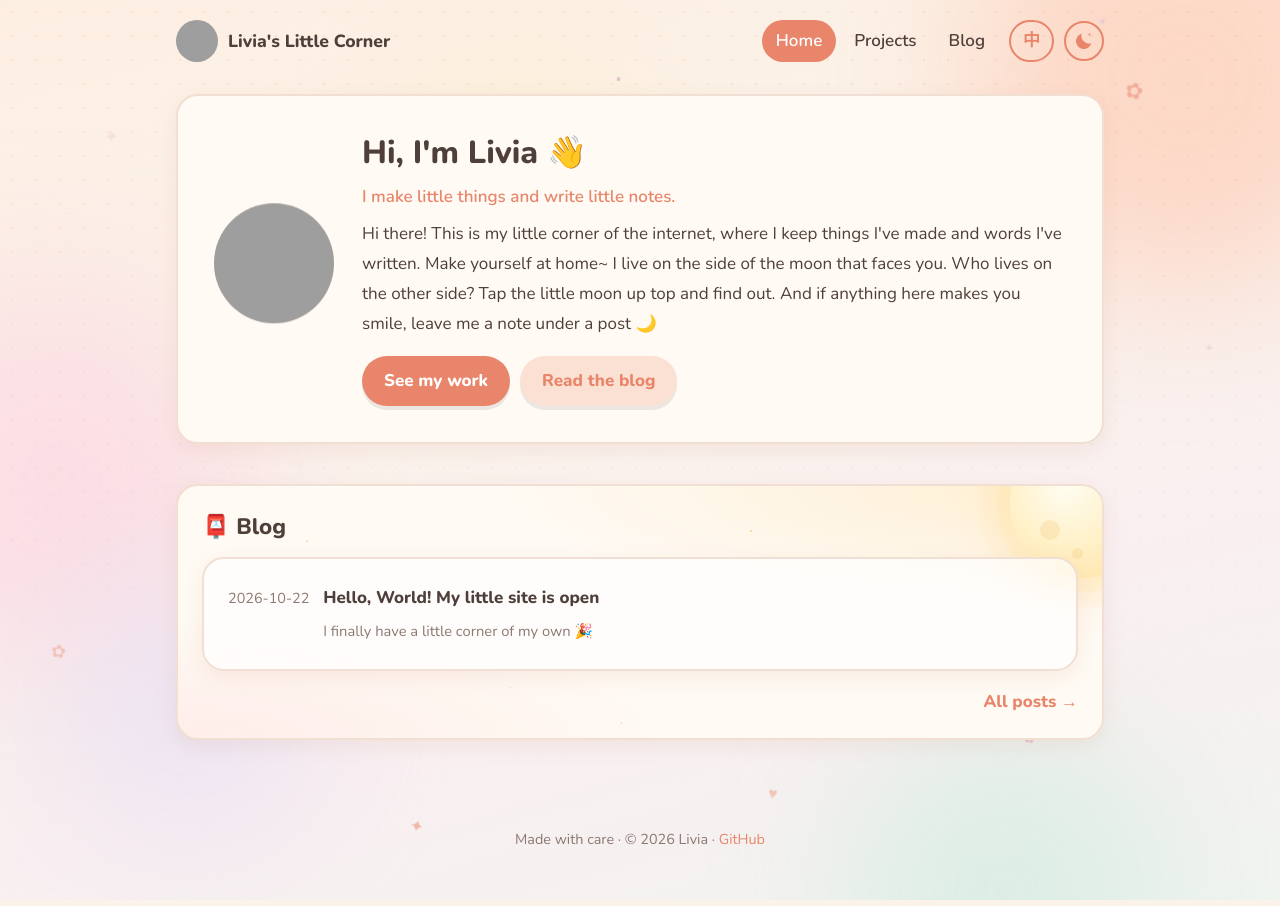
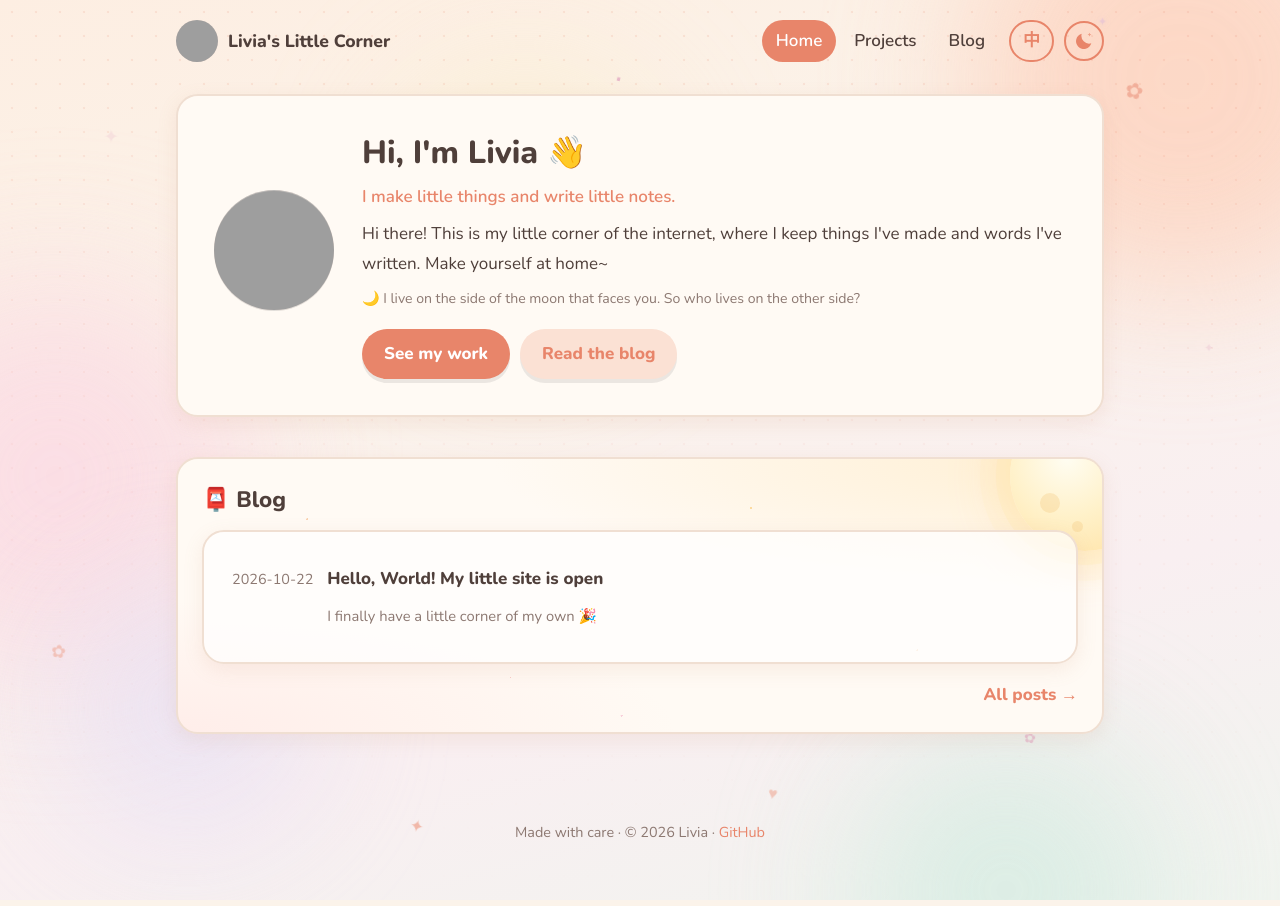
Before and after one commit to livia-bai/livia-bai.github.io, a Jekyll site: the page built from index.html, in a window 1280 px wide. Built offline with Jekyll 4.4.1, drawn with Linux system fonts in a browser that asks for light colours; grey boxes are pictures that could not be loaded.

Commit message:
Matching moons, whisper line under bio, taller post list items
Co-Authored-By: Claude <noreply@anthropic.com>

```diff
--- a/_config.yml
+++ b/_config.yml
@@ -7,8 +7,10 @@ author:
   avatar: "https://github.com/livia-bai.png"   # 和 GitHub 头像同步；也可以填表情如 "🌷"，或图片路径如 /assets/img/avatar.jpg
   tagline_zh: "喜欢做小东西、写点碎碎念的人"
   tagline_en: "I make little things and write little notes."
-  bio_zh: "你好呀！这里是我的小角落，放着我做过的作品和平时写下的文字。欢迎随便逛逛～我住在月亮朝着你的这一面，那背面住着谁呢？点右上角的小月亮翻过去看看就知道啦。如果有什么让你笑了一下，记得在文章下面给我留个言哦 🌙"
-  bio_en: "Hi there! This is my little corner of the internet, where I keep things I've made and words I've written. Make yourself at home~ I live on the side of the moon that faces you. Who lives on the other side? Tap the little moon up top and find out. And if anything here makes you smile, leave me a note under a post 🌙"
+  bio_zh: "你好呀！这里是我的小角落，放着我做过的作品和平时写下的文字。欢迎随便逛逛～"
+  whisper_zh: "我住在月亮朝着你的这一面，那背面住着谁呢？"
+  bio_en: "Hi there! This is my little corner of the internet, where I keep things I've made and words I've written. Make yourself at home~"
+  whisper_en: "I live on the side of the moon that faces you. So who lives on the other side?"
   email: ""               # 想公开邮箱就填上
   github: "livia-bai"     # 你的 GitHub 用户名
 
--- a/_includes/side-posts.html
+++ b/_includes/side-posts.html
@@ -5,7 +5,7 @@
 {% assign bright = site.posts | where_exp: "p", "p.side != 'dark'" %}
 {% assign dark = site.posts | where: "side", "dark" %}
 <div class="side-panel side-bright bright-side card">
-  <div class="bright-moon" aria-hidden="true"></div>
+  <div class="side-moon bright-moon" aria-hidden="true"></div>
   {% if include.plain %}<h2 class="section-title">📮 <span lang="zh">博客</span><span lang="en">Blog</span></h2>
   {% else %}<h2 class="section-title">🌕 <span lang="zh">月之亮面</span><span lang="en">The Bright Side</span></h2>{% endif %}
   {% if bright.size > 0 %}{% include post-list.html posts=bright limit=include.limit %}
@@ -15,7 +15,7 @@
   </div>{% endif %}
 </div>
 <div class="side-panel side-dark dark-side card">
-  <div class="dark-moon" aria-hidden="true"></div>
+  <div class="side-moon dark-moon" aria-hidden="true"></div>
   {% if include.plain %}<h2 class="section-title">📮 <span lang="zh">博客</span><span lang="en">Blog</span></h2>
   {% else %}<h2 class="section-title">🌑 <span lang="zh">月之暗面</span><span lang="en">The Dark Side</span></h2>{% endif %}
   {% if dark.size > 0 %}{% include post-list.html posts=dark limit=include.limit %}
--- a/assets/css/style.css
+++ b/assets/css/style.css
@@ -228,16 +228,18 @@ img { max-width: 100%; }
     radial-gradient(120% 90% at 100% 0%, rgba(255, 226, 170, .45) 0%, transparent 55%),
     radial-gradient(90% 80% at 0% 100%, rgba(255, 214, 214, .35) 0%, transparent 60%);
 }
+/* 两颗月亮是同一颗：同样的大小、位置和月坑，亮面被照亮，暗面在阴影里 */
+.side-moon {
+  position: absolute; top: -58px; right: -58px; width: 150px; height: 150px; border-radius: 50%;
+}
+.side-moon::before, .side-moon::after { content: ""; position: absolute; border-radius: 50%; }
+.side-moon::before { width: 20px; height: 20px; left: 30px; top: 92px; }
+.side-moon::after { width: 11px; height: 11px; left: 62px; top: 120px; }
 .bright-moon {
-  position: absolute; top: -58px; right: -58px; width: 150px; height: 150px; border-radius: 50%;
   background: radial-gradient(circle at 38% 38%, #fffdf2 0%, #fff1c9 45%, #ffdf9e 100%);
   box-shadow: 0 0 0 14px rgba(255, 230, 170, .25), 0 0 0 30px rgba(255, 230, 170, .12), 0 0 60px rgba(255, 205, 120, .45);
 }
-.bright-moon::before, .bright-moon::after {
-  content: ""; position: absolute; border-radius: 50%; background: rgba(240, 196, 120, .28);
-}
-.bright-moon::before { width: 20px; height: 20px; left: 30px; top: 92px; }
-.bright-moon::after { width: 11px; height: 11px; left: 62px; top: 120px; }
+.bright-moon::before, .bright-moon::after { background: rgba(240, 196, 120, .3); }
 .side-bright .post-item { background: rgba(255, 255, 255, .7); }
 
 /* 暗面面板：在暮紫底色上撒一点星星，右上角藏一颗月亮的背面 */
@@ -252,10 +254,10 @@ img { max-width: 100%; }
     radial-gradient(1px 1px at 44% 90%, rgba(235,225,255,.7) 50%, transparent 51%);
 }
 .dark-moon {
-  position: absolute; top: -70px; right: -70px; width: 150px; height: 150px; border-radius: 50%;
-  background: radial-gradient(circle at 35% 35%, #6a5f86, #4a4062 70%);
-  box-shadow: inset -16px -12px 28px rgba(0, 0, 0, .3), 0 0 50px rgba(255, 226, 173, .12);
+  background: radial-gradient(circle at 38% 38%, #7d7299 0%, #625879 45%, #4d4462 100%);
+  box-shadow: 0 0 0 14px rgba(200, 185, 240, .1), 0 0 0 30px rgba(200, 185, 240, .05), 0 0 60px rgba(190, 170, 240, .18);
 }
+.dark-moon::before, .dark-moon::after { background: rgba(40, 30, 60, .3); }
 .post.dark-side .poem { border-left-color: var(--accent-soft); }
 
 /* 月之暗面有新文章时，月亮按钮上亮一颗小星星 */
@@ -297,6 +299,7 @@ img { max-width: 100%; }
 .hero h1 { margin: 0 0 6px; font-size: 2rem; }
 .hero p { margin: 8px 0; }
 .tagline { color: var(--accent); font-weight: 600; }
+.hero .whisper { color: var(--muted); font-size: .88rem; margin-top: 4px; }
 .hero-avatar {
   flex: none; width: 120px; height: 120px; display: grid; place-items: center;
   font-size: 64px; background: var(--accent-soft); border-radius: 50%;
@@ -346,8 +349,8 @@ a.project:hover .project-emoji { transform: scale(1.15) rotate(-6deg); }
 /* ========== 文章列表 ========== */
 .post-list { list-style: none; padding: 0; margin: 0; display: grid; gap: 14px; }
 .post-item a {
-  display: grid; grid-template-columns: auto 1fr auto; gap: 6px 14px; align-items: baseline;
-  padding: 24px 24px; color: var(--text);
+  display: grid; grid-template-columns: auto 1fr auto; gap: 10px 14px; align-items: baseline;
+  padding: 32px 28px; color: var(--text);
 }
 .post-item:hover { border-color: var(--accent); }
 .post-item a:hover { text-decoration: none; }
--- a/index.html
+++ b/index.html
@@ -12,6 +12,7 @@ nav: home
     </h1>
     <p class="tagline"><span lang="zh">{{ site.author.tagline_zh }}</span><span lang="en">{{ site.author.tagline_en }}</span></p>
     <p><span lang="zh">{{ site.author.bio_zh }}</span><span lang="en">{{ site.author.bio_en }}</span></p>
+    {% if site.author.whisper_zh %}<p class="whisper">🌙 <span lang="zh">{{ site.author.whisper_zh }}</span><span lang="en">{{ site.author.whisper_en }}</span></p>{% endif %}
     <div class="hero-actions">
       <a class="btn" href="{{ '/projects/' | relative_url }}"><span lang="zh">看看作品</span><span lang="en">See my work</span></a>
       <a class="btn btn-soft" href="{{ '/blog/' | relative_url }}"><span lang="zh">读读博客</span><span lang="en">Read the blog</span></a>
```
